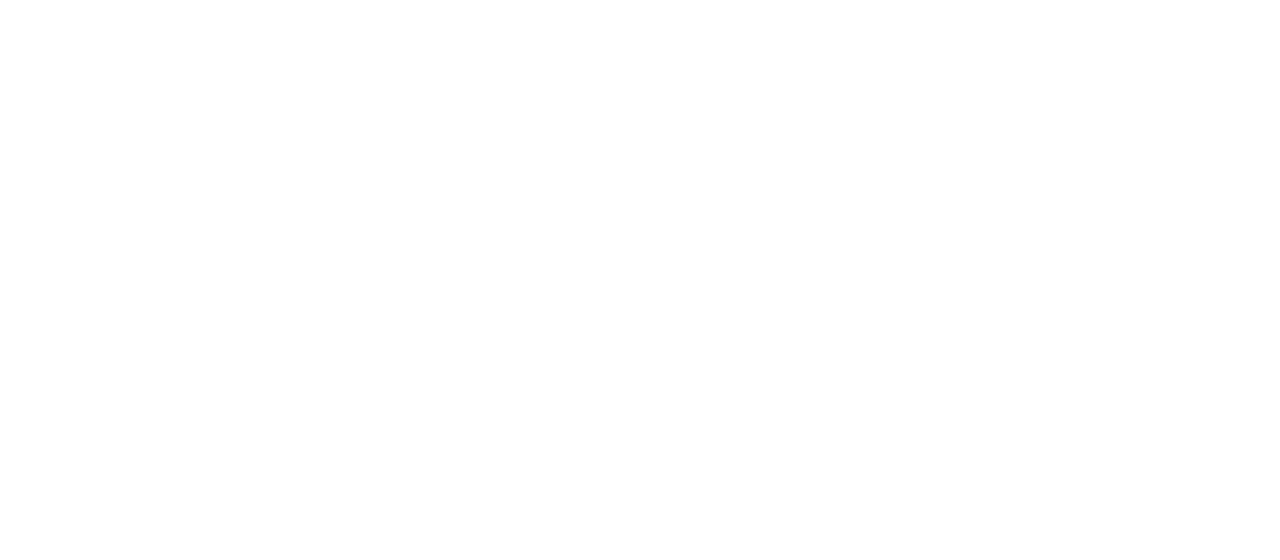
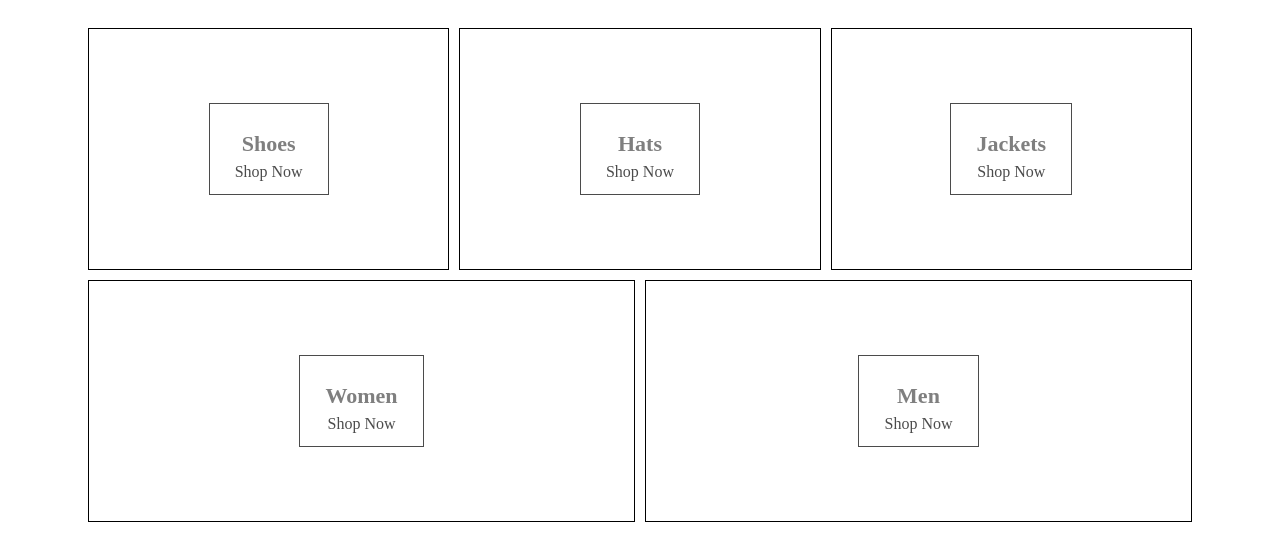
Before and after one commit to azeemkhanreal/crown-commerce, a React (Vite) app: page / in a window 1280 px wide. Shown: the top 560 px of the page. Built offline with nearby package versions, Linux system fonts and the light colour scheme.

Commit message:
created project and added homepage files

```diff
--- a/package.json
+++ b/package.json
@@ -16,6 +16,7 @@
     "@types/react": "^18.0.17",
     "@types/react-dom": "^18.0.6",
     "@vitejs/plugin-react": "^2.1.0",
+    "sass": "^1.55.0",
     "vite": "^3.1.0"
   }
 }
--- a/src/App.css
+++ /dev/null
@@ -1,41 +0,0 @@
-#root {
-  max-width: 1280px;
-  margin: 0 auto;
-  padding: 2rem;
-  text-align: center;
-}
-
-.logo {
-  height: 6em;
-  padding: 1.5em;
-  will-change: filter;
-}
-.logo:hover {
-  filter: drop-shadow(0 0 2em #646cffaa);
-}
-.logo.react:hover {
-  filter: drop-shadow(0 0 2em #61dafbaa);
-}
-
-@keyframes logo-spin {
-  from {
-    transform: rotate(0deg);
-  }
-  to {
-    transform: rotate(360deg);
-  }
-}
-
-@media (prefers-reduced-motion: no-preference) {
-  a:nth-of-type(2) .logo {
-    animation: logo-spin infinite 20s linear;
-  }
-}
-
-.card {
-  padding: 2em;
-}
-
-.read-the-docs {
-  color: #888;
-}
--- a/src/App.jsx
+++ b/src/App.jsx
@@ -1,10 +1,9 @@
-import './App.css'
+import Homepage from "./homepage.component";
 
 function App() {
-
   return (
     <div className="App">
-
+      <Homepage/>
     </div>
   )
 }
--- /dev/null
+++ b/src/homepage.component.jsx
@@ -0,0 +1,40 @@
+import "./homepage.styles.scss";
+
+const Homepage = () => (
+    <div className='homepage'>
+        <div className="directory-menu">
+            <div className="menu-item">
+                <div className="content">
+                    <h1 className="title">Shoes</h1>
+                    <span className="subtitle">Shop Now</span>
+                </div>
+            </div>
+            <div className="menu-item">
+                <div className="content">
+                    <h1 className="title">Hats</h1>
+                    <span className="subtitle">Shop Now</span>
+                </div>
+            </div>
+            <div className="menu-item">
+                <div className="content">
+                    <h1 className="title">Jackets</h1>
+                    <span className="subtitle">Shop Now</span>
+                </div>
+            </div>
+            <div className="menu-item">
+                <div className="content">
+                    <h1 className="title">Women</h1>
+                    <span className="subtitle">Shop Now</span>
+                </div>
+            </div>
+            <div className="menu-item">
+                <div className="content">
+                    <h1 className="title">Men</h1>
+                    <span className="subtitle">Shop Now</span>
+                </div>
+            </div>
+        </div>
+    </div>
+);
+
+export default Homepage;
--- /dev/null
+++ b/src/homepage.styles.scss
@@ -0,0 +1,86 @@
+.homepage {
+    display: flex;
+    flex-direction: column;
+    align-items: center;
+    padding: 20px 80px;
+
+    @media screen and (max-width: 800px) {
+        padding: 10px;
+    }
+}
+
+.directory-menu {
+    width: 100%;
+    display: flex;
+    flex-wrap: wrap;
+    justify-content: space-between;
+    gap: 10px;
+
+    @media screen and (max-width: 800px) {
+        justify-content: center;
+    }
+}
+
+.menu-item {
+    min-width: 30%;
+    height: 240px;
+    flex: 1 1 auto;
+    display: flex;
+    align-items: center;
+    justify-content: center;
+    border: 1px solid black;
+    overflow: hidden;
+
+    @media screen and (max-width: 800px) {
+        height: 200px;
+        width: 100%;
+    }
+
+    &:hover {
+        cursor: pointer;
+        & .background-image {
+            transform: scale(1.1);
+            transition: transform 6s cubic-bezier(0.25, 0.45, 0.45, 0.95);
+        }
+        & .content {
+            opacity: 0.9;
+        }
+    }
+    .content {
+        height: 90px;
+        padding: 0 25px;
+        display: flex;
+        flex-direction: column;
+        align-items: center;
+        justify-content: center;
+        border: 1px solid black;
+        background-color: white;
+        opacity: 0.7;
+        position: absolute;
+
+        @media screen and (max-width: 800px) {
+            height: 70px;
+            padding: 0 10px;
+        }
+
+        .title {
+            font-weight: bold;
+            margin-bottom: 6px;
+            font-size: 22px;
+            color: #4a4a4a;
+
+            @media screen and (max-width: 800px) {
+                font-size: 16px;
+            }
+        }
+
+        .subtitle {
+            font-weight: lighter;
+            font-size: 16px;
+
+            @media screen and (max-width: 800px) {
+                font-size: 12px;
+            }
+        }
+    }
+}
--- a/src/index.css
+++ /dev/null
@@ -1,70 +0,0 @@
-:root {
-  font-family: Inter, Avenir, Helvetica, Arial, sans-serif;
-  font-size: 16px;
-  line-height: 24px;
-  font-weight: 400;
-
-  color-scheme: light dark;
-  color: rgba(255, 255, 255, 0.87);
-  background-color: #242424;
-
-  font-synthesis: none;
-  text-rendering: optimizeLegibility;
-  -webkit-font-smoothing: antialiased;
-  -moz-osx-font-smoothing: grayscale;
-  -webkit-text-size-adjust: 100%;
-}
-
-a {
-  font-weight: 500;
-  color: #646cff;
-  text-decoration: inherit;
-}
-a:hover {
-  color: #535bf2;
-}
-
-body {
-  margin: 0;
-  display: flex;
-  place-items: center;
-  min-width: 320px;
-  min-height: 100vh;
-}
-
-h1 {
-  font-size: 3.2em;
-  line-height: 1.1;
-}
-
-button {
-  border-radius: 8px;
-  border: 1px solid transparent;
-  padding: 0.6em 1.2em;
-  font-size: 1em;
-  font-weight: 500;
-  font-family: inherit;
-  background-color: #1a1a1a;
-  cursor: pointer;
-  transition: border-color 0.25s;
-}
-button:hover {
-  border-color: #646cff;
-}
-button:focus,
-button:focus-visible {
-  outline: 4px auto -webkit-focus-ring-color;
-}
-
-@media (prefers-color-scheme: light) {
-  :root {
-    color: #213547;
-    background-color: #ffffff;
-  }
-  a:hover {
-    color: #747bff;
-  }
-  button {
-    background-color: #f9f9f9;
-  }
-}
--- a/src/main.jsx
+++ b/src/main.jsx
@@ -1,7 +1,6 @@
 import React from 'react'
 import ReactDOM from 'react-dom/client'
 import App from './App'
-import './index.css'
 
 ReactDOM.createRoot(document.getElementById('root')).render(
   <React.StrictMode>
```
Also changed, not shown: 1 other file (tests, documents, lock files or other folders).
